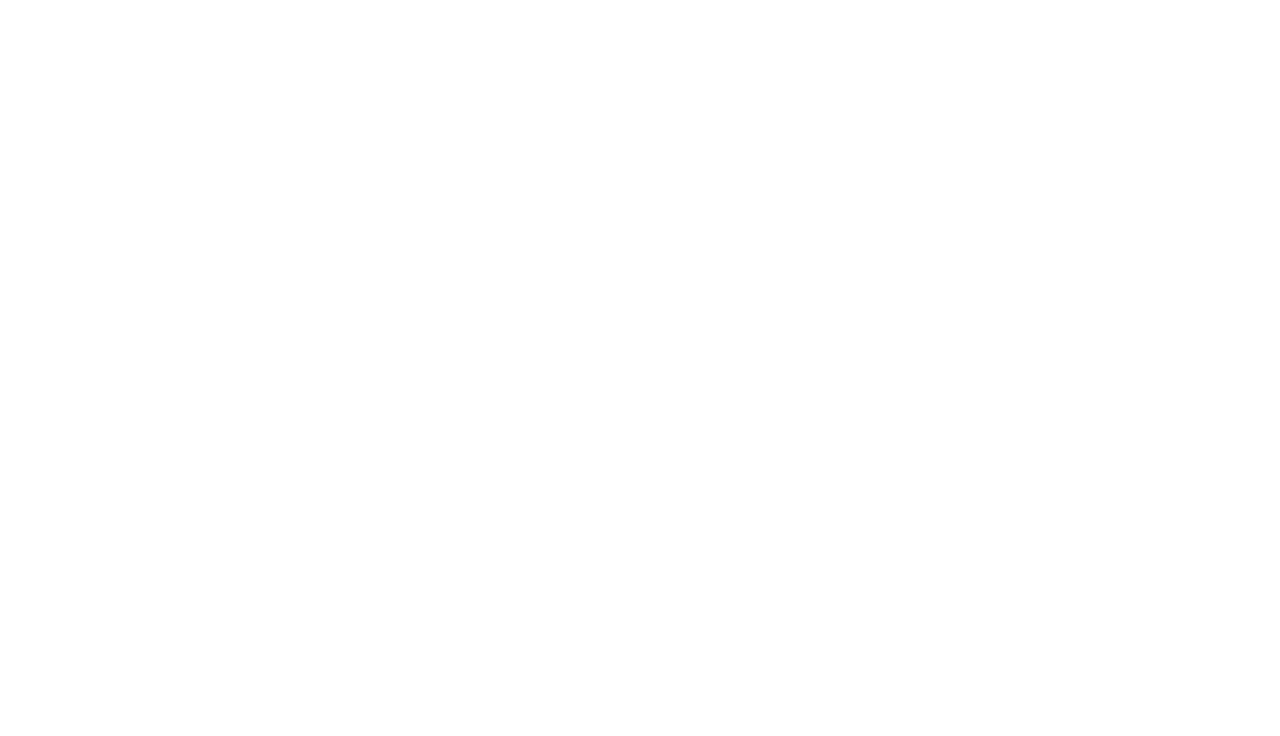
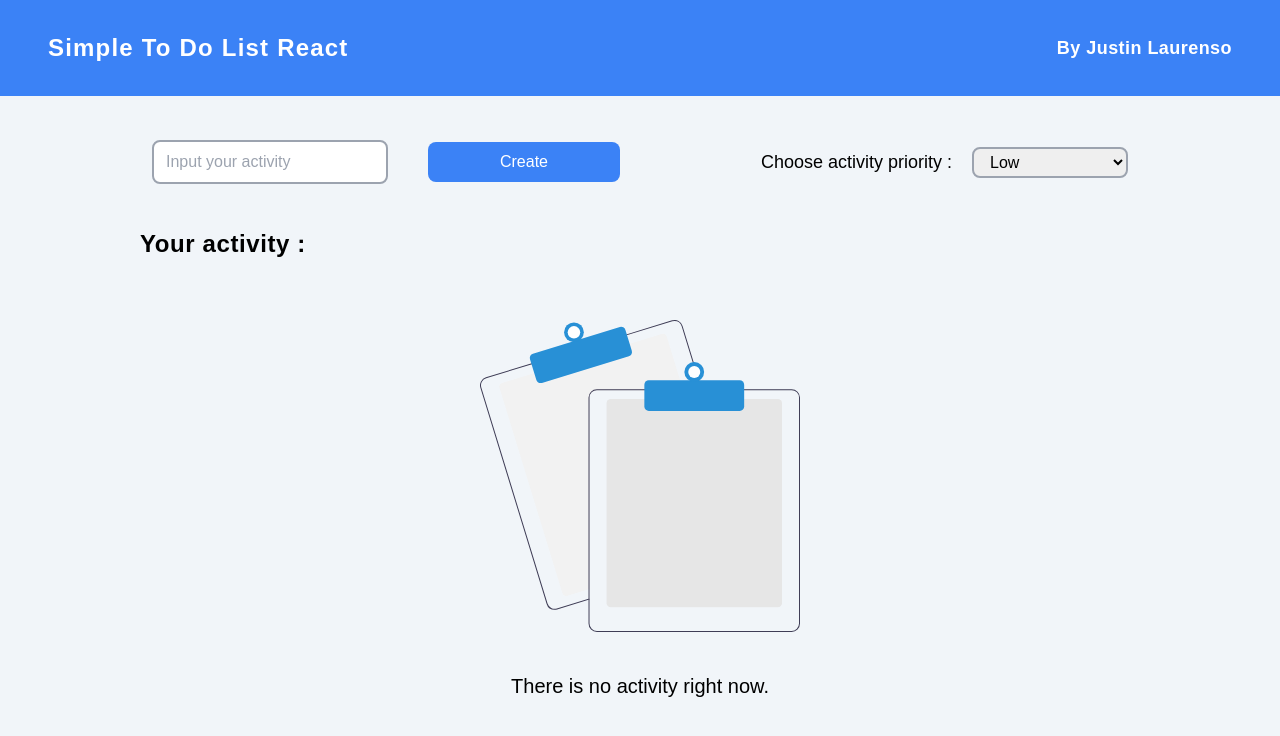
Before and after one commit to justinlaurenso166/todolist-react, a React (Vite) app: page / in a window 1280 px wide. Shown: the top 736 px of the page. Built offline with nearby package versions, Linux system fonts and the light colour scheme.

Commit message:
Update build

```diff
--- a/src/App.jsx
+++ b/src/App.jsx
@@ -8,9 +8,7 @@
 
   return (
     <div className="App">
-      <Routes>
-        <Route path="/" element={<Home/>}></Route>
-      </Routes>
+      <Home />
     </div>
   )
 }
--- a/src/components/Header.jsx
+++ b/src/components/Header.jsx
@@ -1,4 +1,3 @@
-import { Link } from "react-router-dom";
 import { useEffect, useRef, useState } from "react";
 
 export default function Header() {
@@ -7,9 +6,9 @@
         <div>
             <header className="bg-blue-500 lg:px-12 lg:py-8 px-5 py-6">
                 <nav className="flex items-center justify-between">
-                    <Link to={"/"}>
+                    <a href={"/"}>
                         <div className="text-white text-lg lg:text-2xl font-bold tracking-wider">Simple To Do List React</div>
-                    </Link>
+                    </a>
                     <div className="flex gap-10 text-white font-semibold tracking-wide lg:text-lg text-md text-right">
                         <span>By Justin Laurenso</span>
                     </div>
--- a/src/main.jsx
+++ b/src/main.jsx
@@ -4,12 +4,9 @@
 import './index.css'
 import './assets/css/main.css'
 import './assets/css/tailwind.css'
-import {BrowserRouter} from "react-router-dom"
 
 ReactDOM.createRoot(document.getElementById('root')).render(
   <React.StrictMode>
-    <BrowserRouter basename='/todolist-react'>
       <App />
-    </BrowserRouter>
   </React.StrictMode>
 )
```
Also changed, not shown: 3 other files (tests, documents, lock files or other folders).
